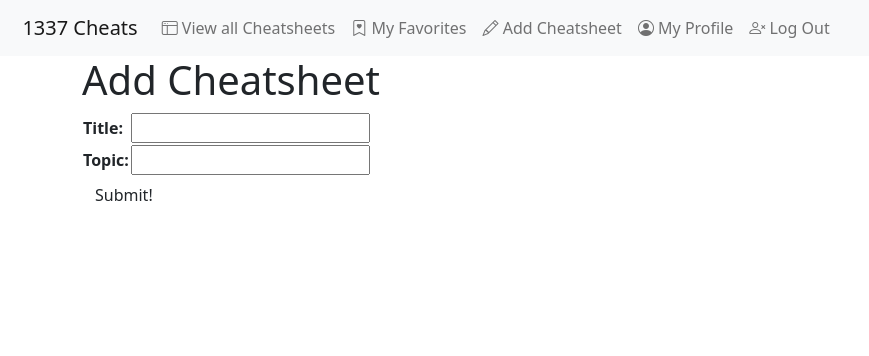
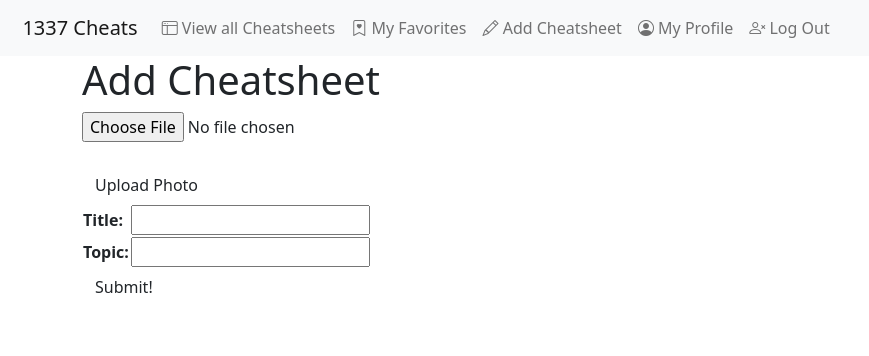
Before and after one commit to allenaxie/1337-cheats, a Django app: page /cheatsheets/create/ in a window 1280 px wide. Shown: the top 356 px of the page, without its empty margins (0-869 px from the left). Run offline with Django 3.2, Linux system fonts and the light colour scheme; the visitor is signed in with stand-in values (Sample User, id 1).

Commit message:
Upload photo function working on details page, still need to fix it on create page

```diff
--- a/main_app/admin.py
+++ b/main_app/admin.py
@@ -1,6 +1,7 @@
 from django.contrib import admin
-from .models import Cheatsheet, Review, Favorite
+from .models import Cheatsheet, Review, Favorite, Photo
 # Register your models here.
 admin.site.register(Cheatsheet)
 admin.site.register(Review)
 admin.site.register(Favorite)
+admin.site.register(Photo)
--- a/main_app/templates/cheatsheets/index.html
+++ b/main_app/templates/cheatsheets/index.html
@@ -8,9 +8,8 @@
     <div class="card">
         <div class="card-content">
             <span class="card-title">{{ cheatsheet.title }}</span>
-            <p>Title {{ cheatsheet.title }}</p>
-            <p>Topic {{ cheatsheet.topic }}</p>
-        </div>asd
+            <p> {{ cheatsheet.topic }}</p>
+        </div>
     </div>
 </a>
 
--- a/main_app/templates/main_app/cheatsheet_form.html
+++ b/main_app/templates/main_app/cheatsheet_form.html
@@ -10,6 +10,12 @@
     {% csrf_token %}
     <table>
       {{ form.as_table }}
+      <form action="{% url 'add_photo2' %}" enctype="multipart/form-data" method="POST" class="card-panel">
+        {% csrf_token %}
+        <input type="file" name="photo-file">
+        <br><br>
+        <input type="submit" class="btn" value="Upload Photo">
+      </form>
     </table>
     <input type="submit" value="Submit!" class="btn">
   </form>
--- a/main_app/urls.py
+++ b/main_app/urls.py
@@ -24,8 +24,10 @@ urlpatterns = [
          views.add_favorite, name='add_favorite'),
     path('favorites/<int:pk>/delete/',
          views.FavoriteDelete.as_view(), name='favorites_delete'),
-    # path('favorites/', views.FavoriteList.as_view(), name='favorites_index')
     path('favorites/', views.favorites_index, name='favorites_index'),
     path('cheatsheets/<int:cheatsheet_id>/add_photo/',
          views.add_photo, name='add_photo'),
+    path('cheatsheets/create/add_photo/',
+         views.add_photo, name='add_photo2'),
+
 ]
```
